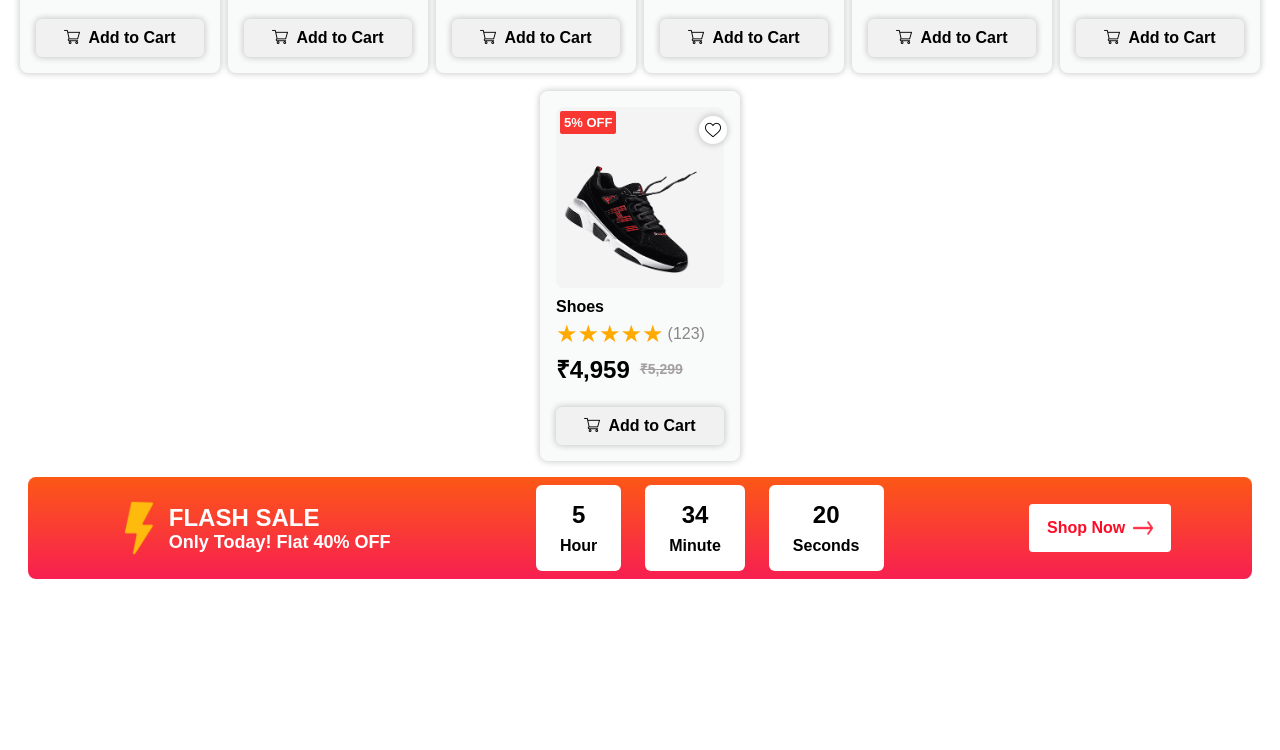
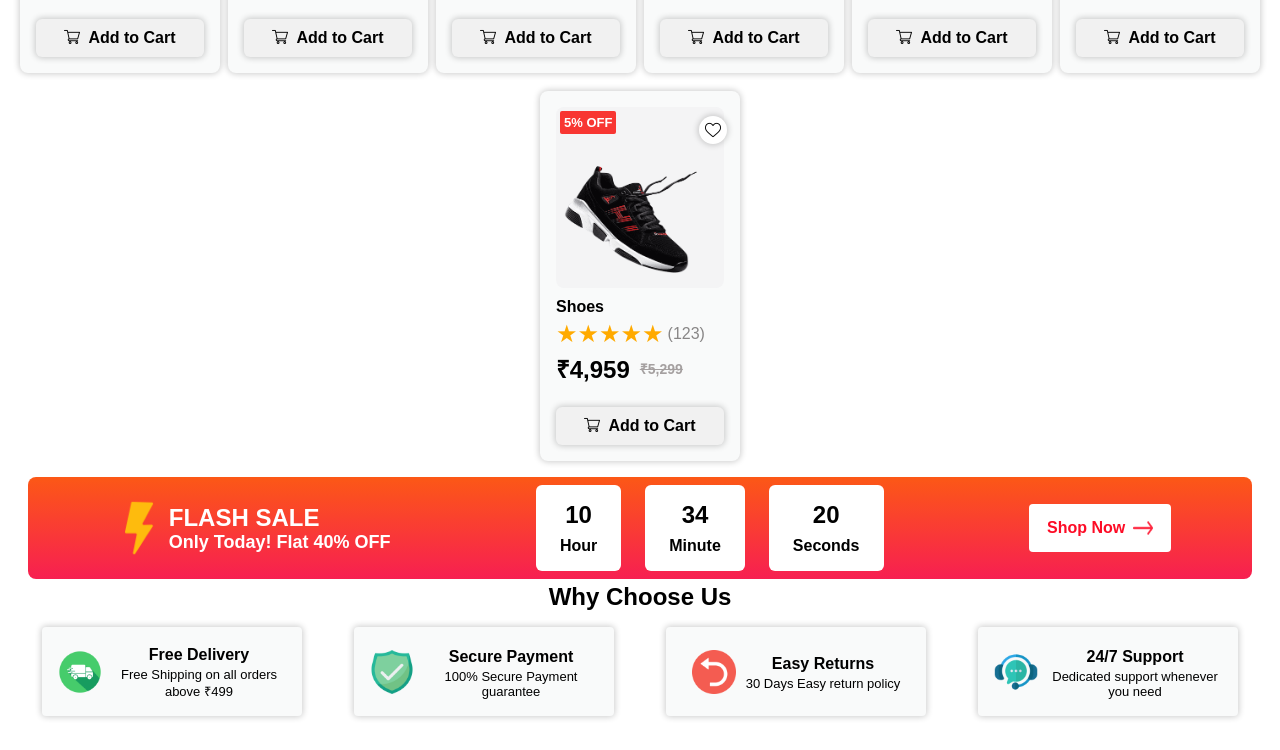
Before and after one commit to Thamil001/shopease-ecommerce, a plain HTML site: page index.html in a window 1280 px wide. Shown: the part 1086-1836 px from the top of the page. Before the commit the page ends 1669 px from the top, so only its background shows below. Drawn offline with Linux system fonts and the light colour scheme.

Commit message:
Added Services cart

```diff
--- a/css/style.css
+++ b/css/style.css
@@ -206,9 +206,7 @@ img {
   font-weight: bold;
   bottom: 2%;
   cursor: pointer;
-
 }
-
 
 .banner > :last-child > :first-child {
   width: 18px;
@@ -226,7 +224,8 @@ img {
 }
 
 .shop-category > :first-child,
-.featured-products > :first-child {
+.featured-products > :first-child,
+.services > :first-child {
   font-family: sans-serif;
   font-weight: 800;
   font-size: x-large;
@@ -384,7 +383,7 @@ img {
 
 /* Flash Banner */
 .flash-banner {
-  padding:4px 28px;
+  padding: 4px 28px;
 }
 
 .time-banner {
@@ -405,19 +404,18 @@ img {
   width: 60px;
   height: 60px;
 }
-.time-banner > :first-child >:nth-child(2)>:first-child{
+.time-banner > :first-child > :nth-child(2) > :first-child {
   font-family: sans-serif;
   font-size: x-large;
-  font-weight:bold;
+  font-weight: bold;
   color: white;
 }
 
-.time-banner > :first-child >:nth-child(2)>:last-child {
+.time-banner > :first-child > :nth-child(2) > :last-child {
   font-family: sans-serif;
-  font-size:large;
-  font-weight:600;
+  font-size: large;
+  font-weight: 600;
   color: white;
-
 }
 
 .time-container {
@@ -436,20 +434,20 @@ img {
   border-radius: 6px;
 }
 
-.time-box>:first-child{
+.time-box > :first-child {
   display: flex;
   gap: 8px;
   flex-direction: column;
-  justify-content:end;
+  justify-content: end;
   align-items: center;
 }
 
-.time-box>:first-child>:last-child {
+.time-box > :first-child > :last-child {
   font-weight: 600;
   font-size: medium;
 }
 
-.time-banner>:last-child>:first-child {
+.time-banner > :last-child > :first-child {
   display: flex;
   cursor: pointer;
   padding: 10px 18px;
@@ -464,7 +462,50 @@ img {
   align-items: center;
   justify-content: space-between;
 }
-.time-banner>:last-child>:first-child>img {
+
+.time-banner > :last-child > :first-child > img {
   width: 20px;
   height: 28px;
 }
+
+.services {
+  text-align: center;
+  margin-bottom: 8px;
+}
+
+.services > :last-child {
+  display: flex;
+  justify-content: space-around;
+  padding:16px 16px;
+}
+
+.services > :last-child > div {
+  margin-bottom: 10px;
+  padding: 16px;
+  width: 260px;
+  background-color: #f9fafa;
+  border-radius: 4px;
+  cursor: pointer;
+  display: flex;
+  align-items: center;
+  justify-content: center;
+  gap: 10px;
+  box-shadow: 0px 0px 6px 1px rgba(0, 0, 0, 0.2);
+}
+
+.title-service {
+  font-family: sans-serif;
+  font-size: medium;
+  font-weight: bolder;
+  padding: 3px;
+}
+.service-content{
+  font-family: sans-serif;
+  font-size: small;
+  font-weight: 500;
+}
+
+.services > div:last-child > div > img {
+  width: 44px;
+  height: 44px;
+}
--- a/index.html
+++ b/index.html
@@ -29,6 +29,11 @@
 
     <div class="flash-banner"></div>
 
+    <div class="services">
+      <div>Why Choose Us</div>
+
+    </div>
+
   </main>
 
   <script src="./js/script.js"></script>
--- a/js/script.js
+++ b/js/script.js
@@ -301,7 +301,7 @@ function flashBanner() {
   fetch("../components/flashBanner.html")
     .then((response) => response.text())
     .then((data) => {
-      document.querySelector(".flash-banner").innerHTML = data
+      document.querySelector(".flash-banner").innerHTML = data;
       const timeBanner = document.querySelector(".time-container");
       const timeBox_Minute = document.createElement("div");
       timeBox_Minute.className = "time-box";
@@ -332,7 +332,7 @@ function flashBanner() {
         const second = parts.find((p) => p.type === "second").value;
         timeBox_Hour.innerHTML = `
     <div>
-        <span>${hour - 5}</span>
+        <span>${hour}</span>
         <span>Hour</span>
     </div>
 `;
@@ -354,6 +354,60 @@ function flashBanner() {
     });
 }
 
+const serviceData = [
+  {
+    img: "../images/fast-delivery.png",
+    title: "Free Delivery",
+    content: "Free Shipping on all orders above ₹499",
+  },
+  {
+    img: "../images/securePay.png",
+    title: "Secure Payment",
+    content: "100% Secure Payment guarantee",
+  },
+  {
+    img: "../images/back.png",
+    title: "Easy Returns",
+    content: "30 Days Easy return policy",
+  },
+  {
+    img: "../images/customerCare.png",
+    title: "24/7 Support",
+    content: "Dedicated support whenever you need",
+  },
+];
+
+
+const services = document.querySelector(".services");
+
+const wrapper = document.createElement("div");
+
+serviceData.forEach((data) => {
+  const container = document.createElement("div");
+
+  const img = document.createElement("img");
+  img.src = data.img;
+  img.alt = data.title;
+
+  const textDiv = document.createElement("div");
+
+  const title = document.createElement("div");
+  title.className = "title-service";
+  title.textContent = data.title;
+
+  const content = document.createElement("div");
+  content.className = "service-content";
+  content.textContent = data.content;
+
+  textDiv.append(title, content);
+  container.append(img, textDiv);
+
+  wrapper.appendChild(container);
+});
+
+services.appendChild(wrapper);
+
+
 topBar();
 banner();
 shopCategories();
```
Also changed, not shown: images/back.png (added), images/customerCare.png (added), images/fast-delivery.png (added), images/securePay.png (added).
